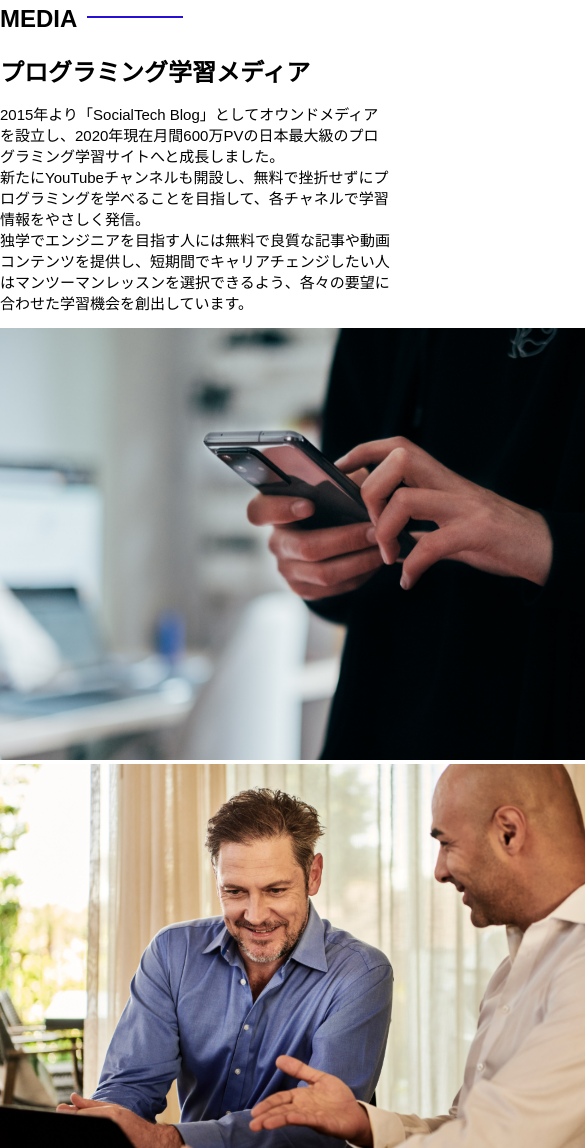
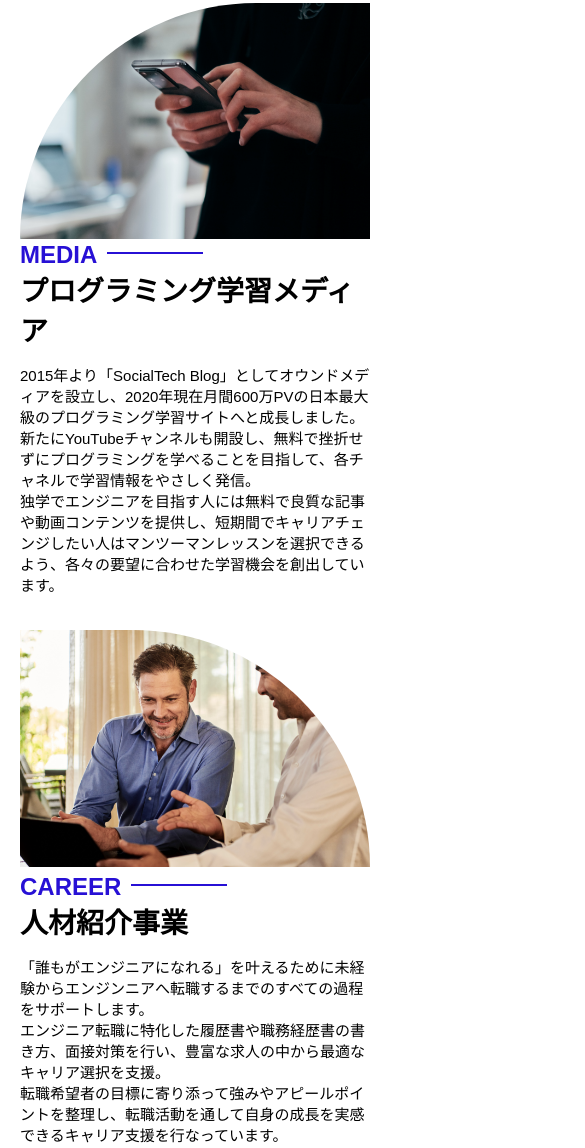
Before and after one commit to K1SONES/samurai-terakoya, a plain HTML site: page socialtech/product.html in a window 390 px wide. Shown: the part 325-1473 px from the top of the page, 585 px wide, since content can reach past the window. Drawn offline with Linux system fonts and the light colour scheme.

Commit message:
21章.4メインコンテンツにスマホ用スタイル追加

```diff
--- a/socialtech/style.css
+++ b/socialtech/style.css
@@ -1186,4 +1186,34 @@ PC用のスタイル
     left: 20px;
     font-size: 13px;
   }
+
+  .product-section1 {
+    margin: 20px;
+  }
+  .product-section1 > img {
+    width: 100%;
+    border-radius: 0 300px 0 0;
+  }
+  .product-section2 {
+    margin: 20px;
+    display: flex;
+    flex-direction: column;
+  }
+  .product-section2 > img {
+    order: 1;
+    width: 100%;
+    border-radius: 300px 0 0 0;
+  }
+  .product-section2 > div {
+    order: 2;
+  }
+  .product-h2 {
+    color: #2710d5;
+    font-size: 24px;
+    margin: 0;
+  }
+  .product-h3 {
+    font-size: 28px;
+    margin: 0;
+  }
 }
```
